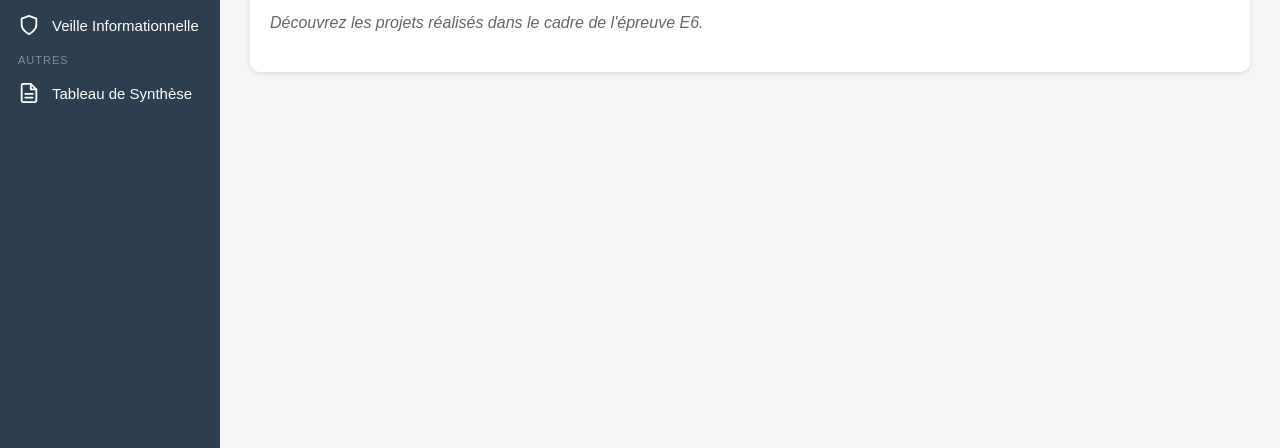
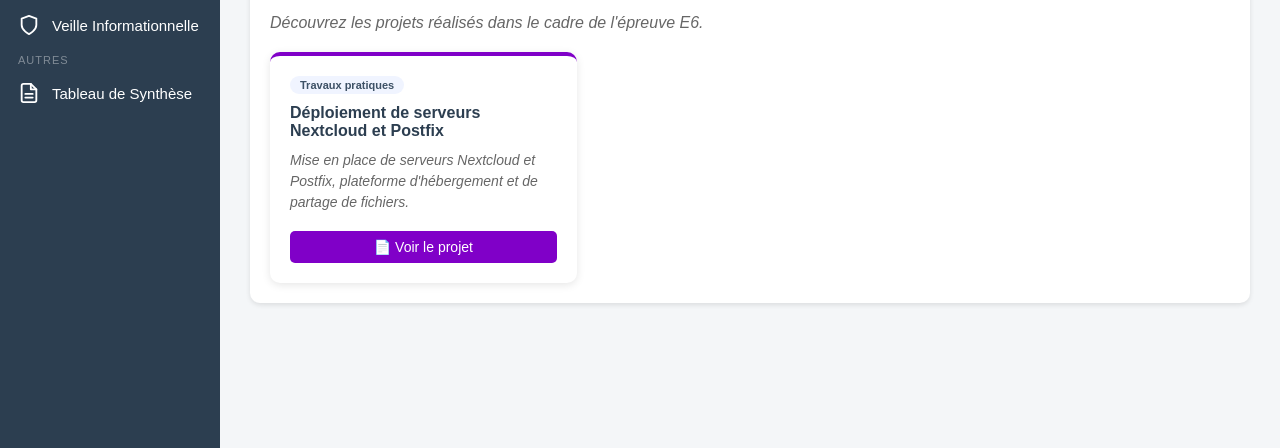
Before and after one commit to Vivifiji/cariouvirginie, a plain HTML site: page e6.html in a window 1280 px wide. Shown: the part 352-800 px from the top of the page. Drawn offline with Linux system fonts and the light colour scheme.

Commit message:
Add project card for Nextcloud and Postfix
Added a new project card for Nextcloud and Postfix deployment.

```diff
--- a/e6.html
+++ b/e6.html
@@ -143,7 +143,7 @@
     <span>Veille Informationnelle</span>
   </a>
   <span class="sidebar-title">Autres</span>
-  <a href="Accueil/e5-tableau-de-synthèse.pdf" target="_blank">
+  <a href="Accueil/e5-tableau-de-synthese.pdf" target="_blank">
     <svg viewBox="0 0 24 24" stroke-width="2" stroke-linecap="round" stroke-linejoin="round"><path d="M14 2H6a2 2 0 0 0-2 2v16a2 2 0 0 0 2 2h12a2 2 0 0 0 2-2V8z"/><polyline points="14 2 14 8 20 8"/><line x1="16" y1="13" x2="8" y2="13"/><line x1="16" y1="17" x2="8" y2="17"/></svg>
     <span>Tableau de Synthèse</span>
   </a>
@@ -177,6 +177,13 @@
     <p style="font-style: italic; color: #666;">Découvrez les projets réalisés dans le cadre de l'épreuve E6.</p>
 
     <div class="projets-grid">
+      <div class="projet-card">
+        <div class="projet-tag">Travaux pratiques</div>
+        <h3>Déploiement de serveurs Nextcloud et Postfix</h3>
+        <p>Mise en place de serveurs Nextcloud et Postfix, plateforme d'hébergement et de partage de fichiers.</p>
+        <a href="Projets-Professionnels/nextcloud.pdf" target="_blank" class="projet-btn">📄 Voir le projet</a>
+      </div>
+
       <!-- Ajouter des projets E6 ici en copiant le bloc projet-card -->
     </div>
   </section>
```
